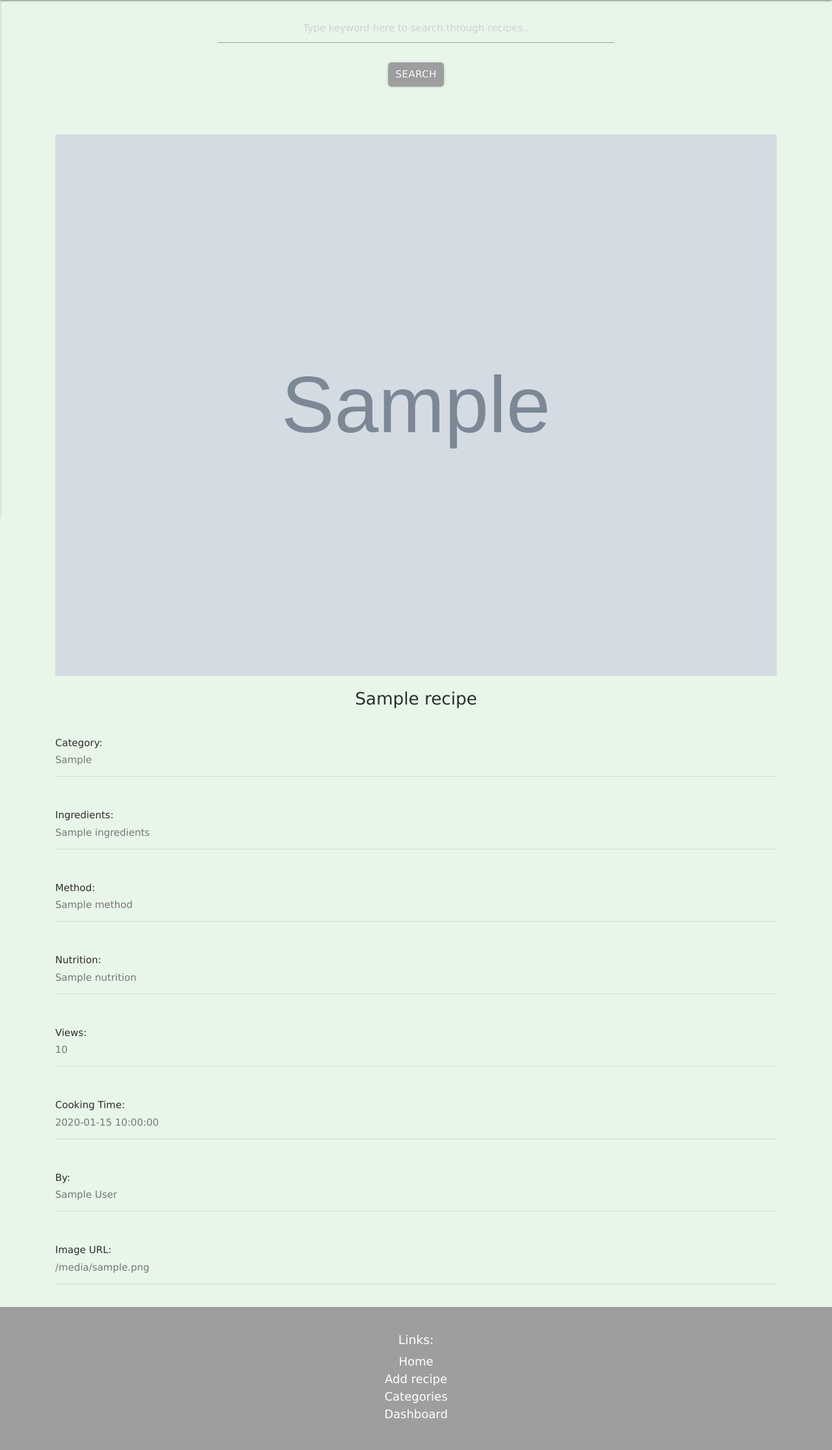
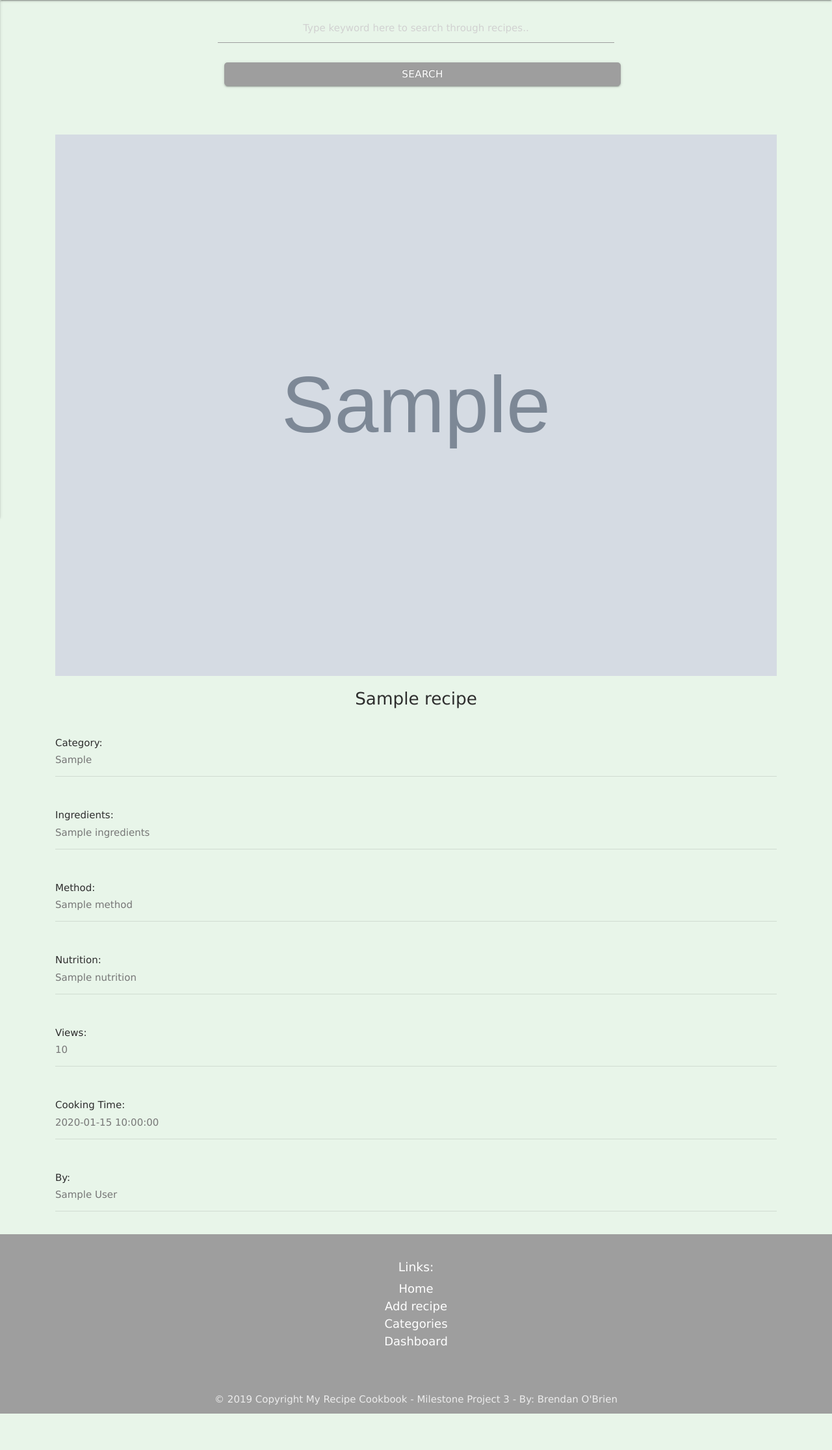
Before and after one commit to Bren08/flask_recipe_app, a Flask app: template templates/view_individual_recipe.html in a window 1280 px wide. Shown: the part 64-2295 px from the top of the page at 65% size. After the commit the page ends 2239 px from the top, so only its background shows below. Run offline with Flask 2, Linux system fonts and the light colour scheme; the template is opened without the code that fills it: most values are stand-ins (such as "Sample title", 1, 10 or a date in 2020); grey boxes marked "Sample" are stand-in pictures; some libraries are stand-ins or nearby versions.

Commit message:
Increased button sizes to full width

```diff
--- a/static/css/style.css
+++ b/static/css/style.css
@@ -131,6 +131,7 @@ p {
        border-radius: 5px;
        line-height: 1.0;
        margin: 10px;
+       width: 100%;
    }
 
    /* Footer */
--- a/templates/cuisine_recipe.html
+++ b/templates/cuisine_recipe.html
@@ -3,7 +3,7 @@
 <div class="jumbotron text-center">
   <div class="container">
     <div class ="jumbo-header"><strong>My Recipe Cookbook</strong></div><br><br><br>
-    <p>Inside various cuisines are catered for, Breakfast, Lunch, Dinner and my favourite.. Dessert!</p>
+    <p>Inside various cuisines are catered for including Breakfast, Lunch, Dinner and my favourite.. Dessert!</p>
     <p>Feel free to browse through some of the delicious recipe's on display.</p>
   </div>
 </div>
--- a/templates/view_individual_recipe.html
+++ b/templates/view_individual_recipe.html
@@ -71,15 +71,6 @@
             </div>
         </div>
     </div>
-    <div class="row">
-        <div class="input-field col s12">
-            <div class="form-content">
-                <h6>Image URL:</h6>
-                <span>{{ recipe.img_url }}</span>
-                <hr>
-            </div>
-        </div>
-    </div>
 </div>
 
 {% endblock %}
```
